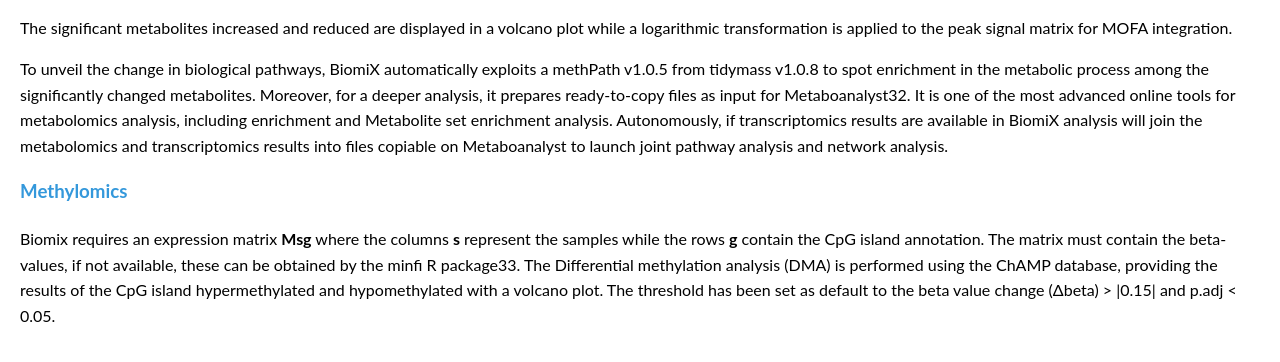
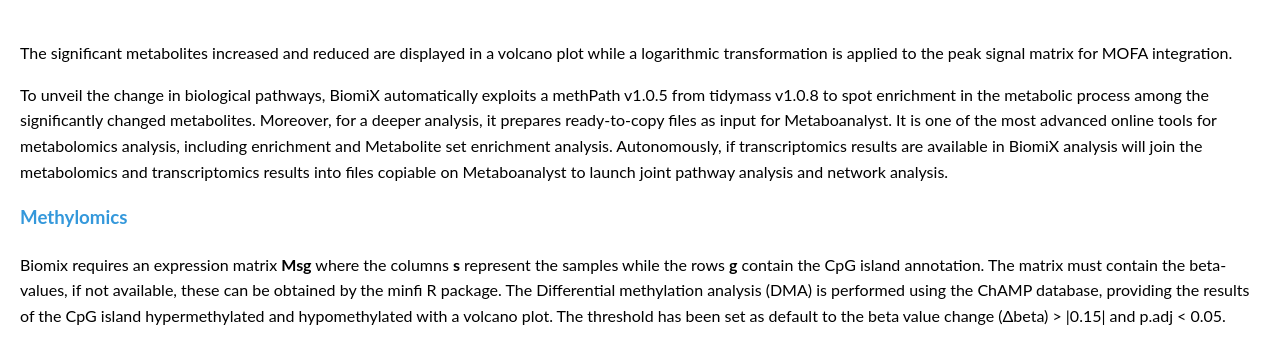
Before and after one commit to IxI-97/IxI-97.github.io, a plain HTML site: page Single-omics_analysis.html in a window 1280 px wide. Shown: the part 4813-5175 px from the top of the page. Drawn offline with Linux system fonts and the light colour scheme.

Commit message:
Update Single-omics_analysis.html

```diff
--- a/Single-omics_analysis.html
+++ b/Single-omics_analysis.html
@@ -125,7 +125,7 @@
 
     <p>BiomiX metabolomics data requires peaks signals matrix <strong>Msg</strong> where the columns <strong>s</strong> represent the samples while the rows <strong>g</strong> contain the arbitrary peak numbers. BiomiX is flexible, allowing annotated and not annotated metabolomics data. If the annotation is required, based on the available information can execute an MS1 annotation (mass/charge ratio and retention time values required) or an MS2 one (fragmentation files . Mzml required).</p>
 
-    <p>If you have only row .mzML files, to generate the peak signals matrix we strongly suggest this easy R pipeline by Á. Fernández-Ochoa (ADD THE TUTORIAL).</p>
+    <p>If you have only row .mzML files, to generate the peak signals matrix we strongly suggest this easy R pipeline by Á. Fernández-Ochoa (https://doi.org/10.3390/metabo10010028) or Metaboanalyst.</p>
 
     <p>The peak signals from the condition/treated samples are compared with the CTRL calculating the Log2FC as the log2 of the ratio between the median peak signal in condition-treated samples/ median peak signal in CTRL for each peak.</p>
 
@@ -135,11 +135,11 @@
 
     <p>The significant metabolites increased and reduced are displayed in a volcano plot while a logarithmic transformation is applied to the peak signal matrix for MOFA integration.</p>
 
-    <p>To unveil the change in biological pathways, BiomiX automatically exploits a methPath v1.0.5 from tidymass v1.0.8 to spot enrichment in the metabolic process among the significantly changed metabolites. Moreover, for a deeper analysis, it prepares ready-to-copy files as input for Metaboanalyst32. It is one of the most advanced online tools for metabolomics analysis, including enrichment and Metabolite set enrichment analysis. Autonomously, if transcriptomics results are available in BiomiX analysis will join the metabolomics and transcriptomics results into files copiable on Metaboanalyst to launch joint pathway analysis and network analysis.</p>
+    <p>To unveil the change in biological pathways, BiomiX automatically exploits a methPath v1.0.5 from tidymass v1.0.8 to spot enrichment in the metabolic process among the significantly changed metabolites. Moreover, for a deeper analysis, it prepares ready-to-copy files as input for Metaboanalyst. It is one of the most advanced online tools for metabolomics analysis, including enrichment and Metabolite set enrichment analysis. Autonomously, if transcriptomics results are available in BiomiX analysis will join the metabolomics and transcriptomics results into files copiable on Metaboanalyst to launch joint pathway analysis and network analysis.</p>
 
     <h3 id="methylomics">Methylomics</h3>
 
-    <p>Biomix requires an expression matrix <strong>Msg</strong> where the columns <strong>s</strong> represent the samples while the rows <strong>g</strong> contain the CpG island annotation. The matrix must contain the beta-values, if not available, these can be obtained by the minfi R package33. The Differential methylation analysis (DMA) is performed using the ChAMP database, providing the results of the CpG island hypermethylated and hypomethylated with a volcano plot. The threshold has been set as default to the beta value change (Δbeta) > |0.15| and p.adj < 0.05.</p>
+    <p>Biomix requires an expression matrix <strong>Msg</strong> where the columns <strong>s</strong> represent the samples while the rows <strong>g</strong> contain the CpG island annotation. The matrix must contain the beta-values, if not available, these can be obtained by the minfi R package. The Differential methylation analysis (DMA) is performed using the ChAMP database, providing the results of the CpG island hypermethylated and hypomethylated with a volcano plot. The threshold has been set as default to the beta value change (Δbeta) > |0.15| and p.adj < 0.05.</p>
 
     <div align="center">
         <img src="https://github.com/IxI-97/IxI-97.github.io/blob/main/Methylomics.svg?raw=true">
```
